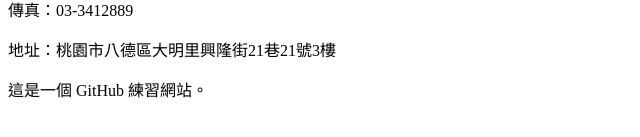
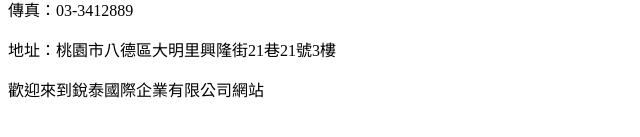
Before and after one commit to camille838-cell/my-first-website, a plain HTML site: page index.html in a window 1280 px wide. Shown: the part 179-316 px from the top of the page, without its empty margins (0-640 px from the left). Drawn offline with Linux system fonts and the light colour scheme.

Commit message:
Update index.html

```diff
--- a/index.html
+++ b/index.html
@@ -12,6 +12,6 @@
   <p>傳真：03-3412889</p>
   <p>地址：桃園市八德區大明里興隆街21巷21號3樓</p>
 
-  <p>這是一個 GitHub 練習網站。</p>
+  <p>歡迎來到銳泰國際企業有限公司網站</p>
 </body>
 </html>
```
